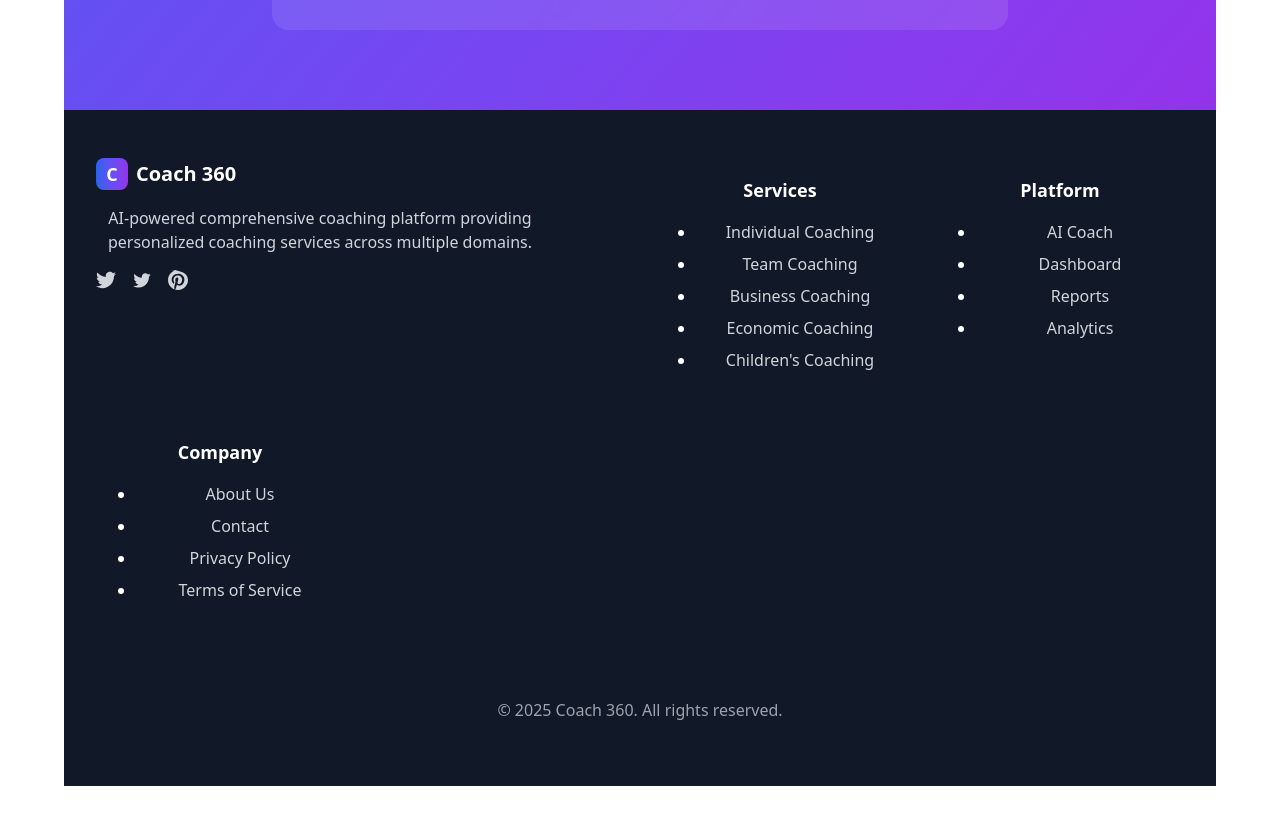
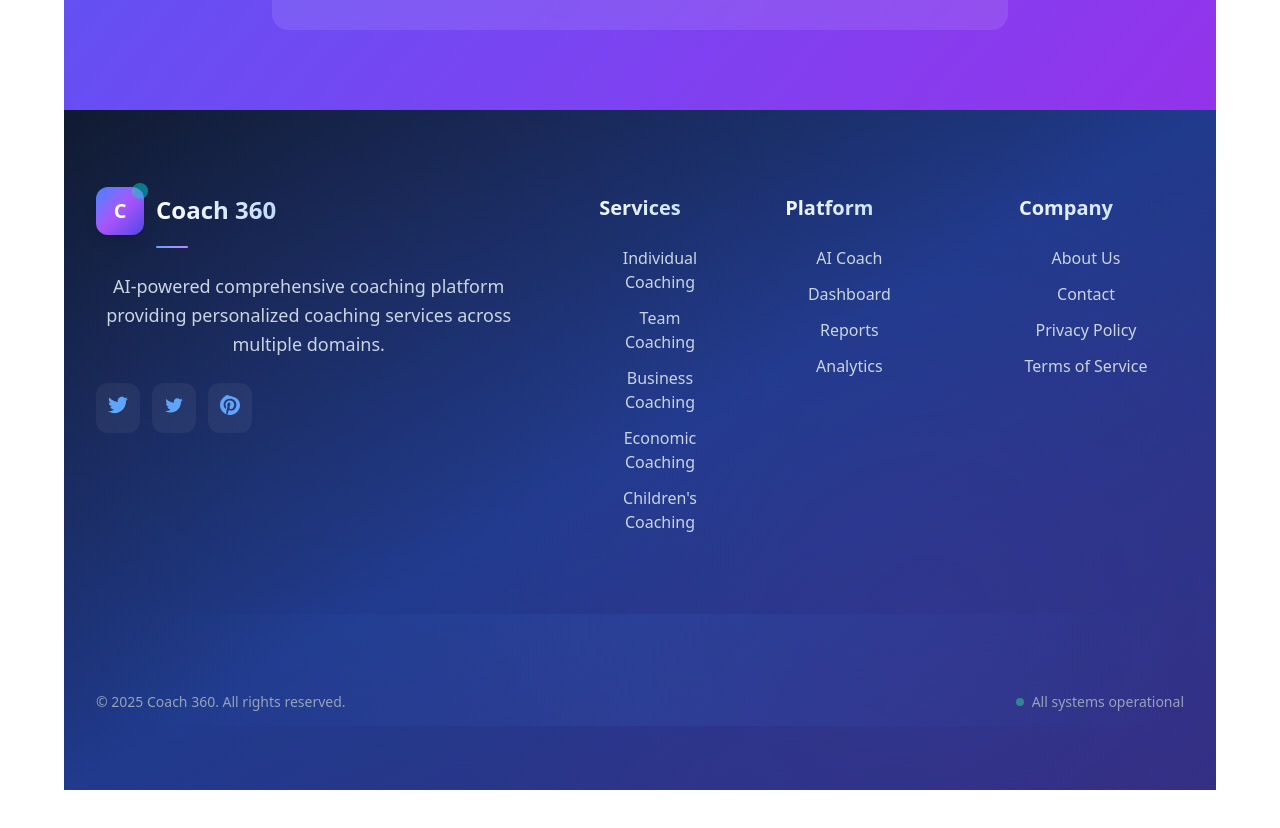
Before and after one commit to bitsnaps/7MBusiness, a Vue app: page / in a window 1280 px wide. Shown: the part 6431-7259 px from the top of the page. Built offline with nearby package versions, Linux system fonts and the light colour scheme.

Commit message:
feat(ui): enhance footer with modern design and animations
Add gradient backgrounds, improved typography, animated social links, and operational status indicator to improve visual appeal and user engagement.

```diff
--- a/src/components/layout/Footer.vue
+++ b/src/components/layout/Footer.vue
@@ -3,33 +3,48 @@
 </script>
 
 <template>
-  <footer class="bg-gray-900 text-white">
-    <div class="max-w-7xl mx-auto px-4 sm:px-6 lg:px-8 py-12">
-      <div class="grid grid-cols-1 md:grid-cols-4 gap-8">
+  <footer class="relative bg-gradient-to-br from-slate-900 via-blue-900 to-indigo-900 text-white overflow-hidden">
+    <!-- Background decoration -->
+    <div class="absolute inset-0 opacity-40">
+      <div class="absolute inset-0 bg-gradient-to-br from-blue-500/5 via-purple-500/5 to-indigo-500/5"></div>
+      <div class="absolute top-0 left-0 w-full h-full" style="background-image: radial-gradient(circle at 25% 25%, rgba(99, 102, 241, 0.1) 0%, transparent 50%), radial-gradient(circle at 75% 75%, rgba(168, 85, 247, 0.1) 0%, transparent 50%);"></div>
+    </div>
+
+    <div class="relative max-w-7xl mx-auto px-4 sm:px-6 lg:px-8 py-16">
+      <div class="grid grid-cols-1 lg:grid-cols-12 gap-12">
         <!-- Company Info -->
-        <div class="col-span-1 md:col-span-2">
-          <div class="flex items-center space-x-2 mb-4">
-            <div class="w-8 h-8 bg-gradient-to-r from-blue-600 to-purple-600 rounded-lg flex items-center justify-center">
-              <span class="text-white font-bold text-lg">C</span>
+        <div class="lg:col-span-5 space-y-6">
+          <div class="flex items-center space-x-3">
+            <div class="relative">
+              <div class="w-12 h-12 bg-gradient-to-br from-blue-500 via-purple-500 to-indigo-600 rounded-xl flex items-center justify-center shadow-lg">
+                <span class="text-white font-bold text-xl">C</span>
+              </div>
+              <div class="absolute -top-1 -right-1 w-4 h-4 bg-gradient-to-r from-emerald-400 to-cyan-400 rounded-full animate-pulse"></div>
             </div>
-            <span class="text-xl font-bold">Coach 360</span>
+            <div>
+              <h2 class="text-2xl font-bold bg-gradient-to-r from-white to-blue-200 bg-clip-text text-transparent">Coach 360</h2>
+              <div class="w-8 h-0.5 bg-gradient-to-r from-blue-400 to-purple-400 rounded-full"></div>
+            </div>
           </div>
-          <p class="text-gray-300 mb-4 max-w-md">
+
+          <p class="text-slate-300 text-lg leading-relaxed max-w-md">
             AI-powered comprehensive coaching platform providing personalized coaching services across multiple domains.
           </p>
-          <div class="flex space-x-4">
-            <a href="#" class="text-gray-300 hover:text-blue-400 transition-colors">
-              <svg class="w-5 h-5" fill="currentColor" viewBox="0 0 24 24">
+
+          <!-- Social Links -->
+          <div class="flex space-x-3">
+            <a href="#" class="group relative p-3 bg-white/5 hover:bg-white/10 rounded-xl transition-all duration-300 hover:scale-110">
+              <svg class="w-5 h-5 text-blue-400 group-hover:text-blue-300 transition-colors" fill="currentColor" viewBox="0 0 24 24">
                 <path d="M24 4.557c-.883.392-1.832.656-2.828.775 1.017-.609 1.798-1.574 2.165-2.724-.951.564-2.005.974-3.127 1.195-.897-.957-2.178-1.555-3.594-1.555-3.179 0-5.515 2.966-4.797 6.045-4.091-.205-7.719-2.165-10.148-5.144-1.29 2.213-.669 5.108 1.523 6.574-.806-.026-1.566-.247-2.229-.616-.054 2.281 1.581 4.415 3.949 4.89-.693.188-1.452.232-2.224.084.626 1.956 2.444 3.379 4.6 3.419-2.07 1.623-4.678 2.348-7.29 2.04 2.179 1.397 4.768 2.212 7.548 2.212 9.142 0 14.307-7.721 13.995-14.646.962-.695 1.797-1.562 2.457-2.549z"/>
               </svg>
             </a>
-            <a href="#" class="text-gray-300 hover:text-blue-400 transition-colors">
-              <svg class="w-5 h-5" fill="currentColor" viewBox="0 0 24 24">
+            <a href="#" class="group relative p-3 bg-white/5 hover:bg-white/10 rounded-xl transition-all duration-300 hover:scale-110">
+              <svg class="w-5 h-5 text-blue-400 group-hover:text-blue-300 transition-colors" fill="currentColor" viewBox="0 0 24 24">
                 <path d="M22.46 6c-.77.35-1.6.58-2.46.69.88-.53 1.56-1.37 1.88-2.38-.83.5-1.75.85-2.72 1.05C18.37 4.5 17.26 4 16 4c-2.35 0-4.27 1.92-4.27 4.29 0 .34.04.67.11.98C8.28 9.09 5.11 7.38 3 4.79c-.37.63-.58 1.37-.58 2.15 0 1.49.75 2.81 1.91 3.56-.71 0-1.37-.2-1.95-.5v.03c0 2.08 1.48 3.82 3.44 4.21a4.22 4.22 0 0 1-1.93.07 4.28 4.28 0 0 0 4 2.98 8.521 8.521 0 0 1-5.33 1.84c-.34 0-.68-.02-1.02-.06C3.44 20.29 5.7 21 8.12 21 16 21 20.33 14.46 20.33 8.79c0-.19 0-.37-.01-.56.84-.6 1.56-1.36 2.14-2.23z"/>
               </svg>
             </a>
-            <a href="#" class="text-gray-300 hover:text-blue-400 transition-colors">
-              <svg class="w-5 h-5" fill="currentColor" viewBox="0 0 24 24">
+            <a href="#" class="group relative p-3 bg-white/5 hover:bg-white/10 rounded-xl transition-all duration-300 hover:scale-110">
+              <svg class="w-5 h-5 text-blue-400 group-hover:text-blue-300 transition-colors" fill="currentColor" viewBox="0 0 24 24">
                 <path d="M12.017 0C5.396 0 .029 5.367.029 11.987c0 5.079 3.158 9.417 7.618 11.174-.105-.949-.199-2.403.041-3.439.219-.937 1.406-5.957 1.406-5.957s-.359-.72-.359-1.781c0-1.663.967-2.911 2.168-2.911 1.024 0 1.518.769 1.518 1.688 0 1.029-.653 2.567-.992 3.992-.285 1.193.6 2.165 1.775 2.165 2.128 0 3.768-2.245 3.768-5.487 0-2.861-2.063-4.869-5.008-4.869-3.41 0-5.409 2.562-5.409 5.199 0 1.033.394 2.143.889 2.741.097.118.112.221.085.345-.09.375-.293 1.199-.334 1.363-.053.225-.172.271-.402.165-1.495-.69-2.433-2.878-2.433-4.646 0-3.776 2.748-7.252 7.92-7.252 4.158 0 7.392 2.967 7.392 6.923 0 4.135-2.607 7.462-6.233 7.462-1.214 0-2.357-.629-2.746-1.378l-.748 2.853c-.271 1.043-1.002 2.35-1.492 3.146C9.57 23.812 10.763 24.009 12.017 24.009c6.624 0 11.99-5.367 11.99-11.987C24.007 5.367 18.641.001.012.001z"/>
               </svg>
             </a>
@@ -37,44 +52,82 @@
         </div>
 
         <!-- Services -->
-        <div>
-          <h3 class="text-lg font-semibold mb-4">Services</h3>
-          <ul class="space-y-2">
-            <li><a href="#" class="text-gray-300 hover:text-blue-400 transition-colors">Individual Coaching</a></li>
-            <li><a href="#" class="text-gray-300 hover:text-blue-400 transition-colors">Team Coaching</a></li>
-            <li><a href="#" class="text-gray-300 hover:text-blue-400 transition-colors">Business Coaching</a></li>
-            <li><a href="#" class="text-gray-300 hover:text-blue-400 transition-colors">Economic Coaching</a></li>
-            <li><a href="#" class="text-gray-300 hover:text-blue-400 transition-colors">Children's Coaching</a></li>
+        <div class="lg:col-span-2">
+          <h3 class="text-xl font-bold mb-6 bg-gradient-to-r from-white to-blue-200 bg-clip-text text-transparent">Services</h3>
+          <ul class="space-y-3 list-none">
+            <li><a href="#" class="group text-slate-300 hover:text-white transition-all duration-300 hover:translate-x-1 no-underline">
+              Individual Coaching
+            </a></li>
+            <li><a href="#" class="group text-slate-300 hover:text-white transition-all duration-300 hover:translate-x-1 no-underline">
+              Team Coaching
+            </a></li>
+            <li><a href="#" class="group text-slate-300 hover:text-white transition-all duration-300 hover:translate-x-1 no-underline">
+              Business Coaching
+            </a></li>
+            <li><a href="#" class="group text-slate-300 hover:text-white transition-all duration-300 hover:translate-x-1 no-underline">
+              Economic Coaching
+            </a></li>
+            <li><a href="#" class="group text-slate-300 hover:text-white transition-all duration-300 hover:translate-x-1 no-underline">
+              Children's Coaching
+            </a></li>
           </ul>
         </div>
 
         <!-- Platform -->
-        <div>
-          <h3 class="text-lg font-semibold mb-4">Platform</h3>
-          <ul class="space-y-2">
-            <li><a href="#" class="text-gray-300 hover:text-blue-400 transition-colors">AI Coach</a></li>
-            <li><a href="#" class="text-gray-300 hover:text-blue-400 transition-colors">Dashboard</a></li>
-            <li><a href="#" class="text-gray-300 hover:text-blue-400 transition-colors">Reports</a></li>
-            <li><a href="#" class="text-gray-300 hover:text-blue-400 transition-colors">Analytics</a></li>
+        <div class="lg:col-span-2">
+          <h3 class="text-xl font-bold mb-6 bg-gradient-to-r from-white to-blue-200 bg-clip-text text-transparent">Platform</h3>
+          <ul class="space-y-3 list-none">
+            <li><a href="#" class="group text-slate-300 hover:text-white transition-all duration-300 hover:translate-x-1 no-underline">
+              AI Coach
+            </a></li>
+            <li><a href="#" class="group text-slate-300 hover:text-white transition-all duration-300 hover:translate-x-1 no-underline">
+              Dashboard
+            </a></li>
+            <li><a href="#" class="group text-slate-300 hover:text-white transition-all duration-300 hover:translate-x-1 no-underline">
+              Reports
+            </a></li>
+            <li><a href="#" class="group text-slate-300 hover:text-white transition-all duration-300 hover:translate-x-1 no-underline">
+              Analytics
+            </a></li>
           </ul>
         </div>
 
         <!-- Company -->
-        <div>
-          <h3 class="text-lg font-semibold mb-4">Company</h3>
-          <ul class="space-y-2">
-            <li><a href="#" class="text-gray-300 hover:text-blue-400 transition-colors">About Us</a></li>
-            <li><a href="#" class="text-gray-300 hover:text-blue-400 transition-colors">Contact</a></li>
-            <li><a href="#" class="text-gray-300 hover:text-blue-400 transition-colors">Privacy Policy</a></li>
-            <li><a href="#" class="text-gray-300 hover:text-blue-400 transition-colors">Terms of Service</a></li>
+        <div class="lg:col-span-3">
+          <h3 class="text-xl font-bold mb-6 bg-gradient-to-r from-white to-blue-200 bg-clip-text text-transparent">Company</h3>
+          <ul class="space-y-3 list-none">
+            <li><a href="#" class="group text-slate-300 hover:text-white transition-all duration-300 hover:translate-x-1 no-underline">
+              About Us
+            </a></li>
+            <li><a href="#" class="group text-slate-300 hover:text-white transition-all duration-300 hover:translate-x-1 no-underline">
+              Contact
+            </a></li>
+            <li><a href="#" class="group text-slate-300 hover:text-white transition-all duration-300 hover:translate-x-1 no-underline">
+              Privacy Policy
+            </a></li>
+            <li><a href="#" class="group text-slate-300 hover:text-white transition-all duration-300 hover:translate-x-1 no-underline">
+              Terms of Service
+            </a></li>
           </ul>
         </div>
       </div>
 
-      <div class="border-t border-gray-800 mt-8 pt-8 text-center">
-        <p class="text-gray-400">
-          © {{ new Date().getFullYear() }} Coach 360. All rights reserved.
-        </p>
+      <!-- Bottom Section -->
+      <div class="relative mt-16 pt-8">
+        <div class="absolute inset-0 bg-gradient-to-r from-transparent via-blue-500/10 to-transparent"></div>
+        <div class="relative border-t border-white/10 pt-8">
+          <div class="flex flex-col md:flex-row justify-between items-center space-y-4 md:space-y-0">
+            <p class="text-slate-400 text-sm">
+              © {{ new Date().getFullYear() }} Coach 360. All rights reserved.
+            </p>
+            <div class="flex items-center space-x-6 text-sm text-slate-400">
+              <span class="flex items-center space-x-2">
+                <div class="w-2 h-2 bg-emerald-400 rounded-full animate-pulse"></div>
+                <span>All systems operational</span>
+              </span>
+            </div>
+          </div>
+        </div>
       </div>
     </div>
   </footer>
```
